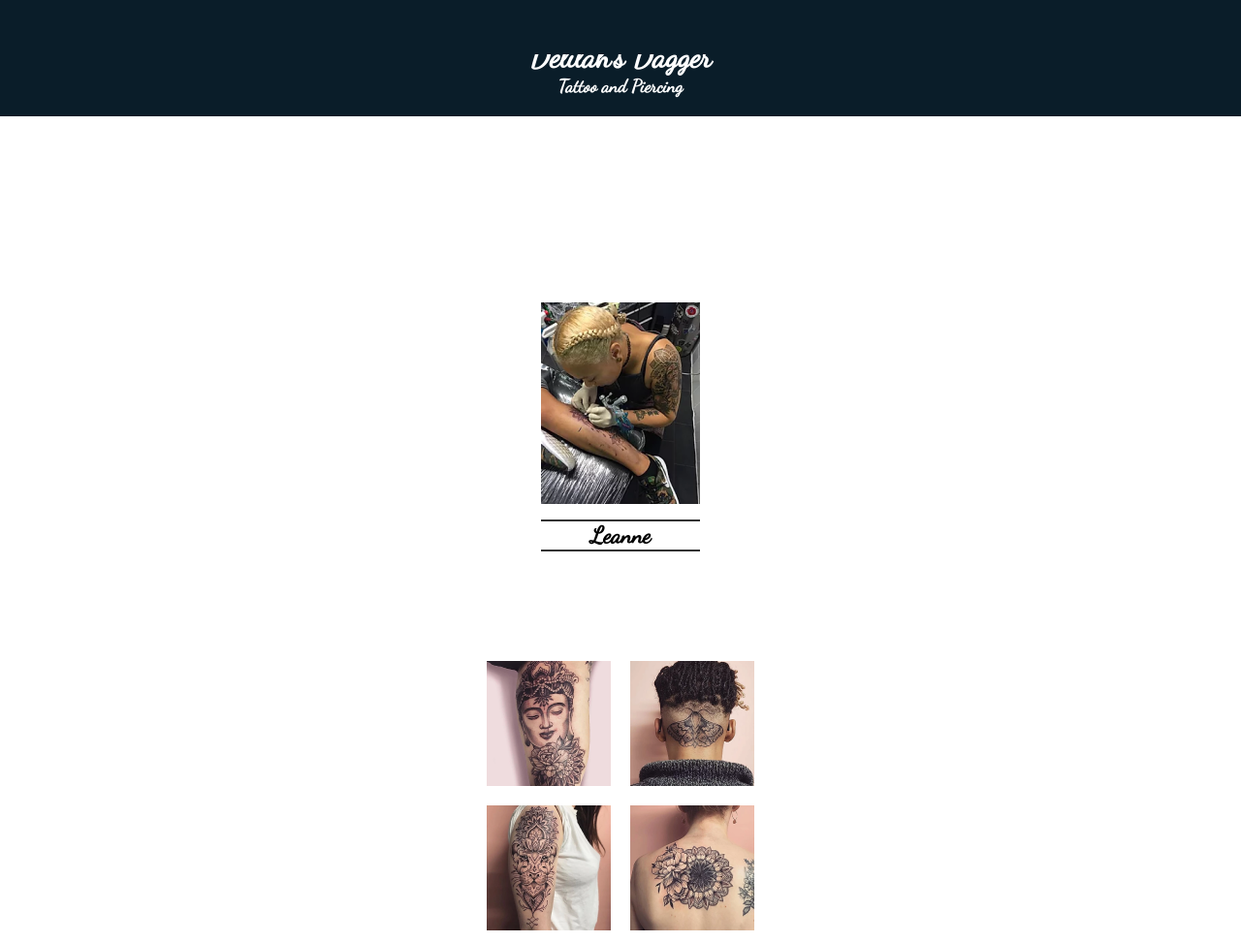
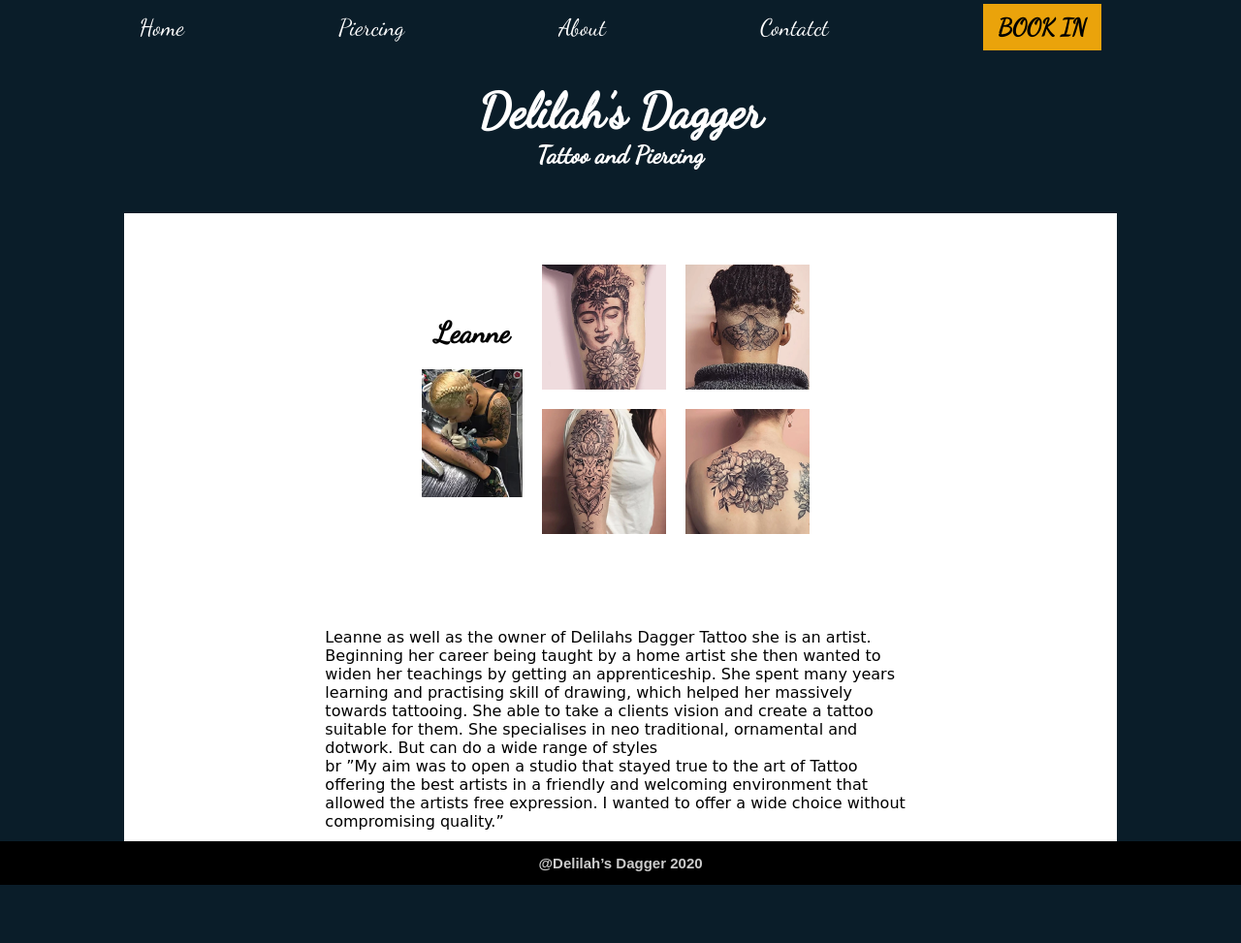
Before and after one commit to JordanStephenson/Delilahs-Dagger, a plain HTML site: page leanne.html in a window 1280 px wide. Shown: the top 973 px of the page at 97% size. After the commit the page ends 913 px from the top, so only its background shows below. Drawn offline with Linux system fonts and the light colour scheme.

Commit message:
leanne page responsive

```diff
--- a/leanne.css
+++ b/leanne.css
@@ -8,10 +8,11 @@ header {
     display: flex;
     flex-direction: column;
     align-items: center;
+    justify-content: center;
     color: white;
     height: 10vh;
 }
-.hero {
+.sub-hero {
     display: flex;
     align-items: center;
     flex-direction: column;
@@ -55,3 +56,48 @@ header {
     margin-top: 10%;
 
 }
+@media only screen and (min-width: 650px) {
+    .banner h1 {
+        font-size: 50px;
+    }
+    .banner h3 {
+        font-size: 25px;
+    }
+    .wrapper {
+        min-height: 81vh;
+        display: flex;
+        justify-content: center;
+    }
+    .sub-hero {
+        width: 85%;
+        min-height: 65vh;
+        margin: auto;
+        justify-content: center;
+    }
+    .profile-pic {
+        flex-direction: column-reverse;
+        margin-top: 56px;
+        margin-right: 10px;
+
+    }
+    .profile-pic img{
+        height: 19vh;
+        margin-bottom: 0px;
+        padding-top: 20px;
+    }
+    .profile-pic h2 {
+        font-size: 30px;
+    }
+    .pictures {
+        display: flex ;
+        align-items: center;
+        justify-content: space-between;
+    }
+}
+@media only screen and (min-width: 900px) {
+    .banner {
+        margin: 50px 0px;
+    }
+
+
+}
--- a/leanne.html
+++ b/leanne.html
@@ -8,9 +8,16 @@
     <link href="https://fonts.googleapis.com/css?family=Dancing+Script&display=swap" rel="stylesheet">
     <title>Delilah's Dagger</title>
 </head>
-<body>
+<body class="full-height-grow">
     <header>
         <nav>
+            <ul class="nav-links">
+                <li><a href="index.html">Home</a></li>
+                <li><a href="#">Piercing</a></li>
+                <li><a href="#">About</a></li>
+                <li><a href="#contact">Contatct</a></li>
+                <li class="button"><a href="#">Book In</a></li>
+            </ul>
           <img src="IMG/burger.png" alt="" class="burger">
         </nav>
     </header>
@@ -18,12 +25,12 @@
         <h1>Delilah’s Dagger</h1>
         <h3>Tattoo and Piercing</h3>
     </div>
-    <section class="hero">
+    <div class="wrapper">
+    <section class="sub-hero">
+        <div class="pictures">
         <div class="profile-pic">
         <img src="IMG/leanne-page-assets/Leane-profile-bw 1.png" alt="">
-        <img src="IMG/leanne-page-assets/Rectangle 11.png" alt="">
         <h2>Leanne</h2>
-        <img src="img/leanne-page-assets/Rectangle 11.png" alt="">
     </div>
     <div class="mini-gallery">
         <img src="IMG/leanne-page-assets/Leann-6 1.png" alt="">
@@ -31,6 +38,7 @@
         <img src="IMG/leanne-page-assets/leanne-6 2.png" alt="">
         <img src="IMG/leanne-page-assets/Leanne-9 1.png" alt="">
     </div>
+</div>
     <div class="bio">
         <p>Leanne as well as the owner of Delilahs Dagger Tattoo she is an artist. Beginning her career being taught by a home artist she then wanted to widen her teachings by getting an apprenticeship. She spent many years learning and practising skill of drawing, which helped her massively towards tattooing. She able to take a clients vision and create a tattoo suitable for them. She specialises in neo traditional, ornamental and dotwork. But can do a wide range of styles
             <br>br
@@ -39,7 +47,7 @@
             I wanted to offer a wide choice without compromising quality.”</p>
     </div>
     </section>
-
+</div>
 <footer>
     <h2>@Delilah’s Dagger 2020</h2>
 </footer>
--- a/style.css
+++ b/style.css
@@ -95,7 +95,6 @@ nav {
     line-height: 150%;
 }
 .artists {
-
     background-color: #FFEEDE;
 }
 .artists .container{
```
Also changed, not shown: index.html (+5 -5 lines).
